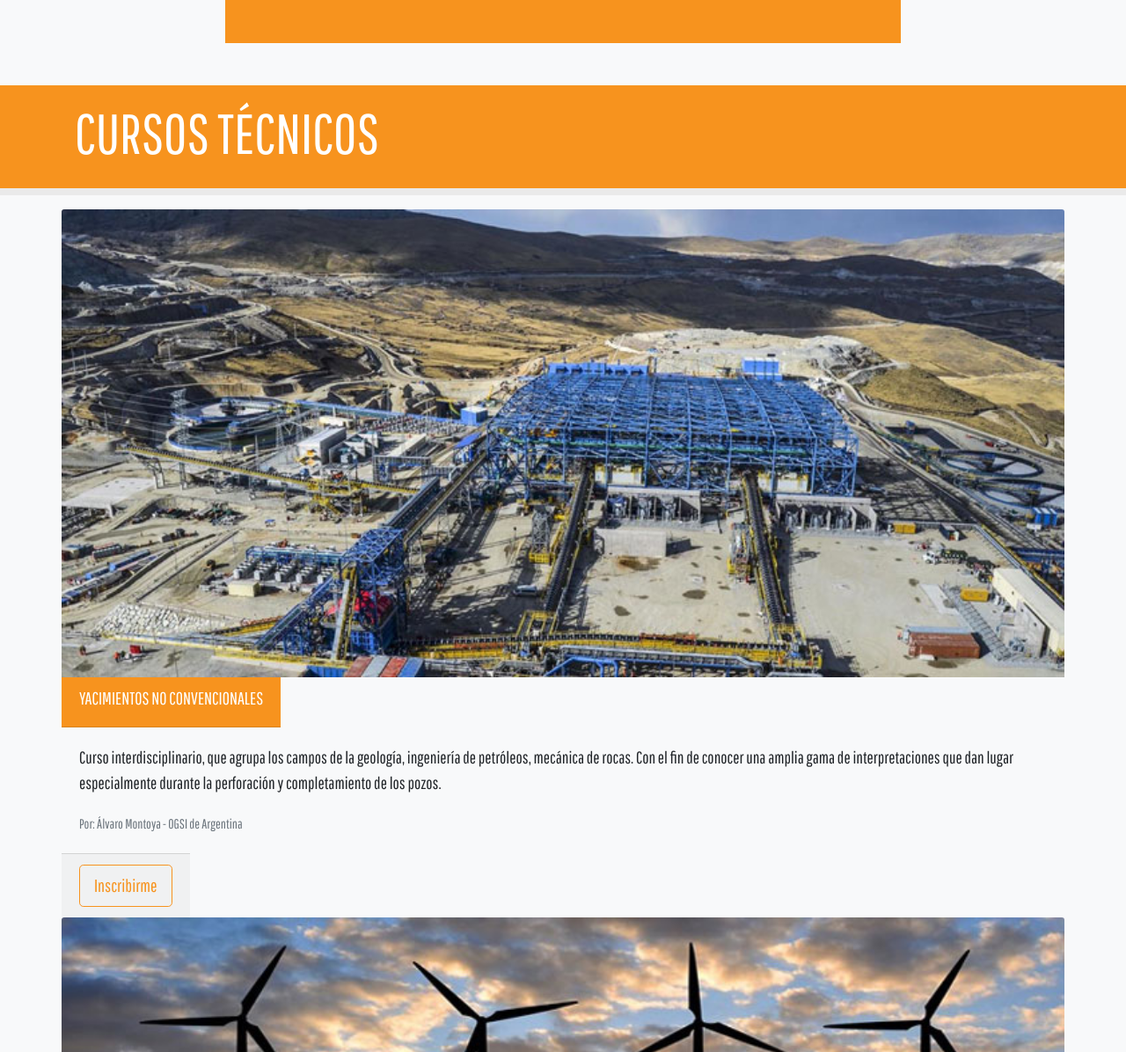
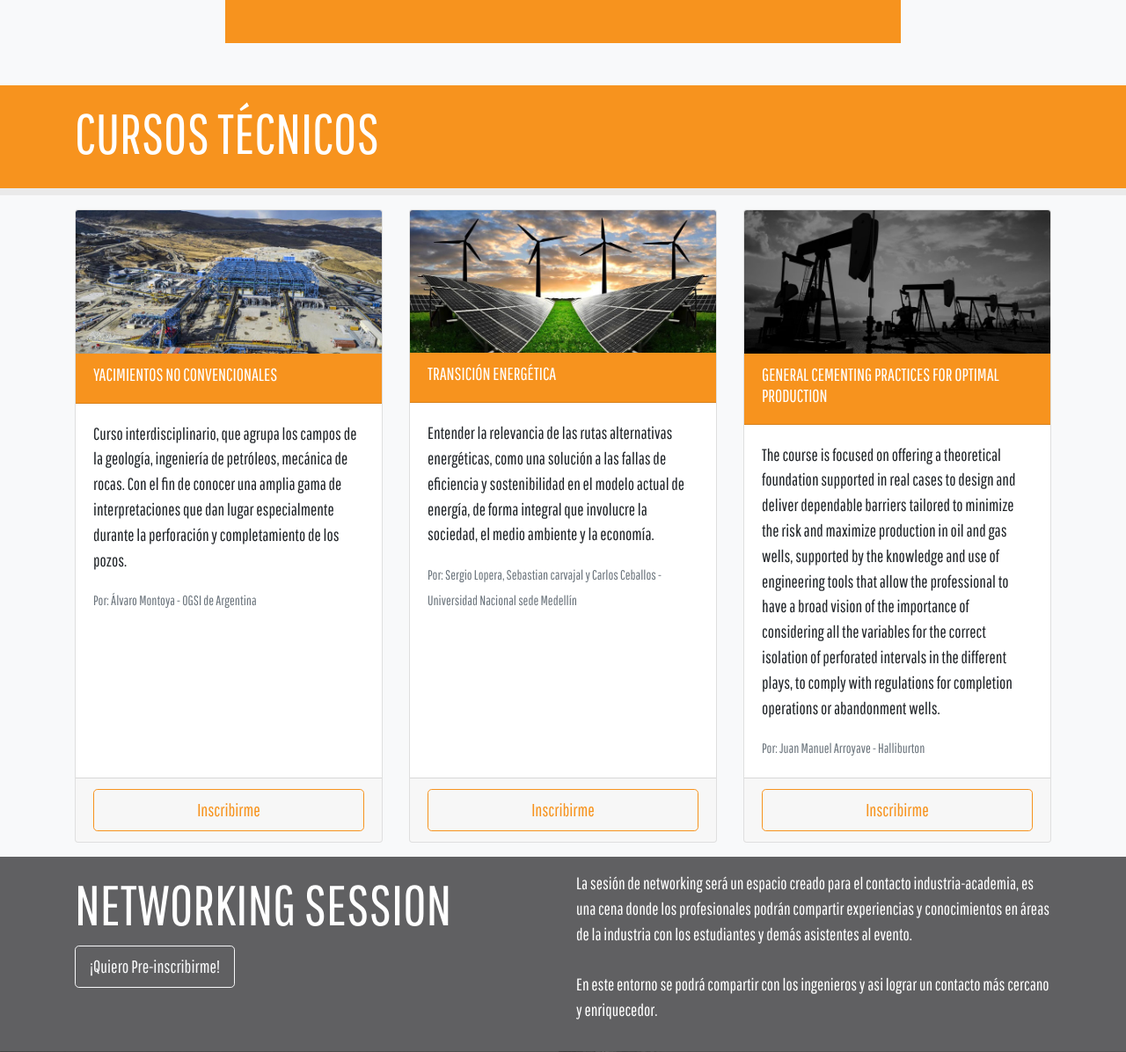
Before and after one commit to a-serna/Spetc2018-web, a PHP site: page / in a window 1280 px wide. Shown: the part 4719-5915 px from the top of the page at 88% size. Run offline with PHP 8.4, Linux system fonts and the light colour scheme; some libraries are stand-ins or nearby versions.

Commit message:
ajuste en cards

```diff
--- a/css/spetc.css
+++ b/css/spetc.css
@@ -249,7 +249,7 @@ textarea{
 /* // Small devices (landscape phones, 576px and up) */
 @media (min-width: 576px) {
   .card{
-    display: contents !important;
+    display: contents;
   }
   .carrusel {
     width: 70%;
@@ -261,7 +261,11 @@ textarea{
 }
 
 /* // Medium devices (tablets, 768px and up) */
-@media (min-width: 768px) { ... }
+@media (min-width: 768px) {
+  .card{
+    display: flex;
+  }
+ }
 
 /* // Large devices (desktops, 992px and up) */
 @media (min-width: 992px) { ... }
```
